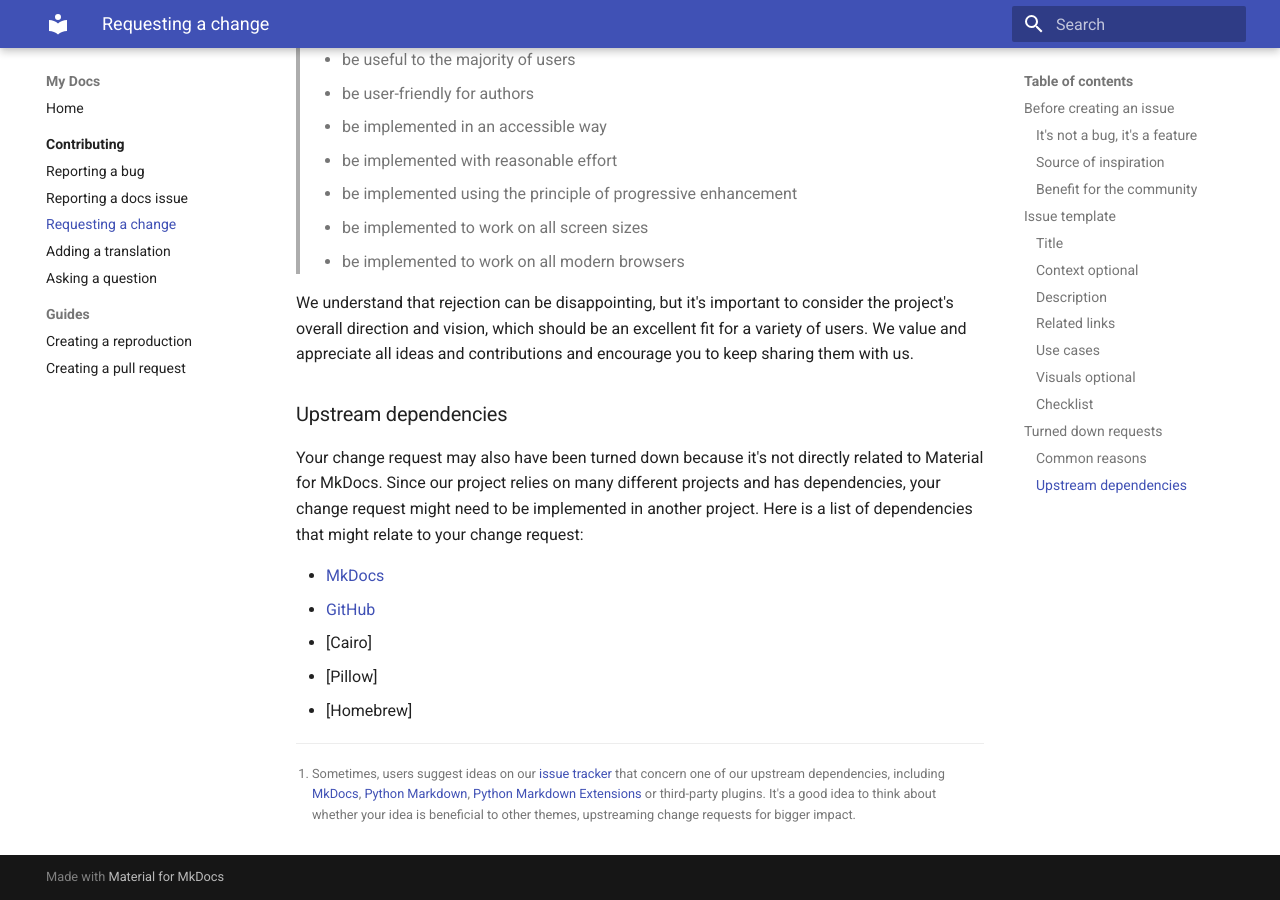
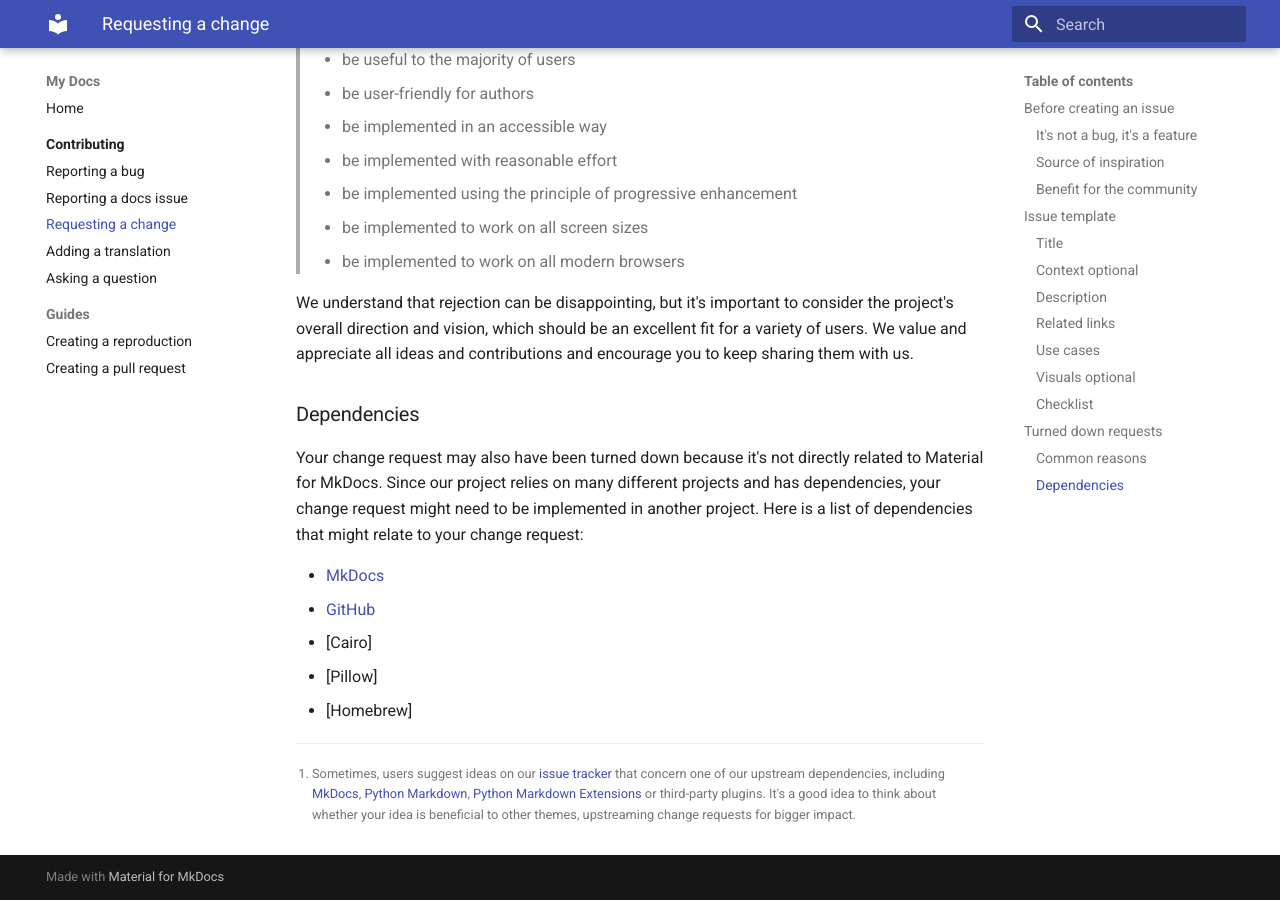
Before and after one commit to katharinalisalin/demo-bug-template, an MkDocs documentation site: the page built from docs/contributing/requesting-a-change.md, in a window 1280 px wide and 900 px high, scrolled down 4447 px. Built offline with MkDocs 1.6.1 and Material for MkDocs 9.7.7, drawn with Linux system fonts in a browser that asks for light colours.

Commit message:
Updated docs

```diff
--- a/docs/contributing/requesting-a-change.md
+++ b/docs/contributing/requesting-a-change.md
@@ -235,7 +235,7 @@ consider the project's overall direction and vision, which should be an
 excellent fit for a variety of users. We value and appreciate all ideas and
 contributions and encourage you to keep sharing them with us.
 
-### Upstream dependencies
+### Dependencies
 
 Your change request may also have been turned down because it's not directly
 related to Material for MkDocs. Since our project relies on many different
```
